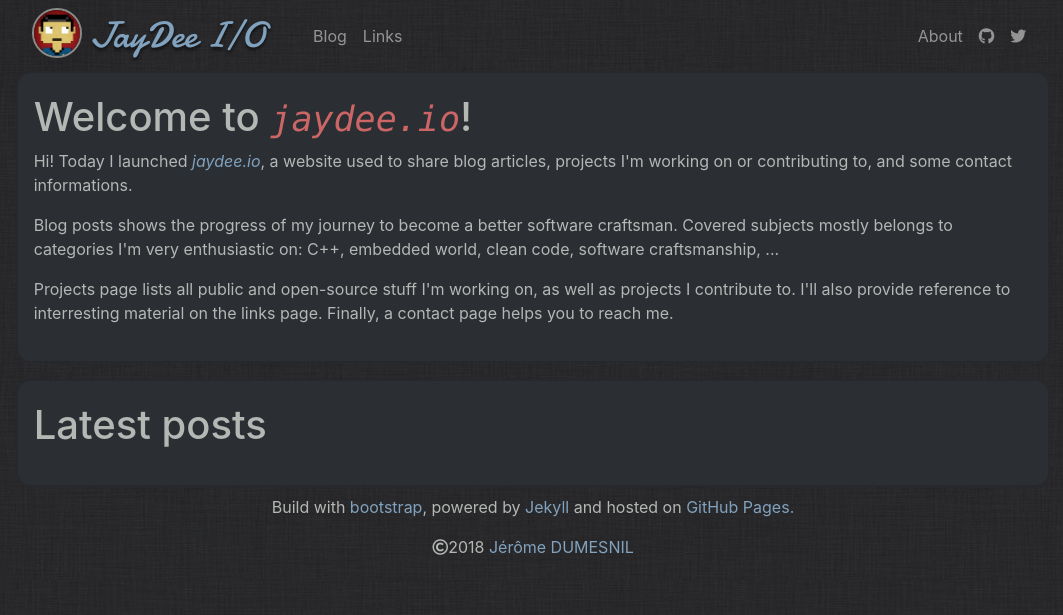
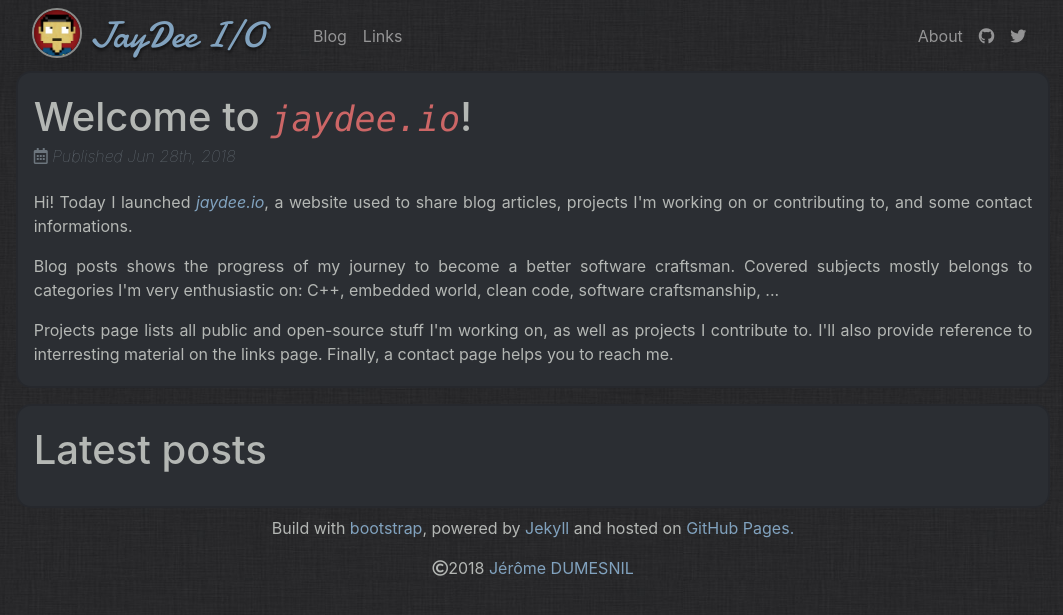
Before and after one commit to jaydee-io/jaydee-io.github.io, a Jekyll site: the page built from index.html, in a window 1280 px wide. Shown: the top 615 px of the page, without its empty margins (107-1170 px from the left). Built offline with Jekyll 4.4.1, drawn with Linux system fonts in a browser that asks for light colours; nearby versions of some CDN libraries; Markdown is read by kramdown in place of the engine named in the settings.

Commit message:
Tweak layout

```diff
--- a/_layouts/default.html
+++ b/_layouts/default.html
@@ -29,7 +29,7 @@
         <div class="col-md-1"></div>
         <div class="col-md-10">
             <div class="row">
-                <div class="col px-0 px-md-3">
+                <div class="col px-md-3 px-0">
                     <nav class="navbar navbar-expand-lg navbar-dark" role="navigation">
                         <a href="/" class="navbar-brand logo pr-lg-4"><img width="50" height="50" class="shadow-lg rounded-circle border d-inline-block align-top" src="/images/jaydee_logo.jpg" alt="JayDee I/O"> {{ site.name }}</a>
                         <button class="navbar-toggler" type="button" data-toggle="collapse" data-target="#navbarNav" aria-controls="navbarNav" aria-expanded="false" aria-label="Toggle navigation">
@@ -51,7 +51,7 @@
             </div>
 
             <div class="row">
-                <div class="col px-0 px-md-3">
+                <div class="col px-md-3 px-0">
                     {{ content }}
                 </div>
             </div>
--- a/css/main.scss
+++ b/css/main.scss
@@ -26,6 +26,10 @@ $pre-color:         $base16-03;
     src: url(/fonts/Damion-Regular.ttf);
 }
 
+h6 {
+    font-weight: 100;
+}
+
 .navbar-brand.logo {
     font-family:  FontLogo;
     color:        $base16-0D;
--- a/index.html
+++ b/index.html
@@ -3,18 +3,19 @@ layout: default
 ---
 <div class="card mb-3">
   <div class="card-body px-1 px-md-3">
-    <h1>Welcome to <i><code>jaydee.io</code></i>!</h1>
-    <p>
+    <h1 class="card-title">Welcome to <i><code>jaydee.io</code></i>!</h1>
+    <h6 class="card-subtitle font-italic mb-4 text-muted"><div class="far fa-calendar-alt"></div> Published Jun 28th, 2018</h6>
+    <p class="card-text text-justify">
       Hi! Today I launched <a href="http://jaydee.io"><i>jaydee.io</i></a>,
       a website used to share blog articles, projects I'm working on or contributing to,
       and some contact informations.
     </p>
-    <p>
+    <p class="card-text text-justify">
       Blog posts shows the progress of my journey to become a better software craftsman.
       Covered subjects mostly belongs to categories I'm very enthusiastic on: C++, embedded world,
       clean code, software craftsmanship, ...
     </p>
-    <p>
+    <p class="card-text text-justify">
       Projects page lists all public and open-source stuff I'm working on, as well as projects I
       contribute to. I'll also provide reference to interresting material on the links page.
       Finally, a contact page helps you to reach me.
@@ -24,16 +25,14 @@ layout: default
 
 <div class="card">
   <div class="card-body px-1 px-md-3">
-    <div id="home">
-      <h1>Latest posts</h1>
-      <ul class="posts">
+      <h1 class="card-title">Latest posts</h1>
+      <ul class="card-text text-justify">
       {% for post in site.posts limit:3 %}
-      <li>
-        <span>{{ post.date | date_to_string }}</span> &raquo; <a href="{{ post.url }}">{{ post.title }}</a>
-        <div style="text-overflow:ellipsis;">{{ post.excerpt }}</div>
-      </li>
+        <li>
+          <span class="font-italic"><div class="far fa-calendar-alt"></div> {{ post.date | date_to_string: "ordinal", "US" }}</span> &raquo; <a href="{{ post.url }}">{{ post.title }}</a>
+          <div style="text-overflow:ellipsis;">{{ post.excerpt }}</div>
+        </li>
       {% endfor %}
       </ul>
-    </div>
   </div>
 </div>
```
